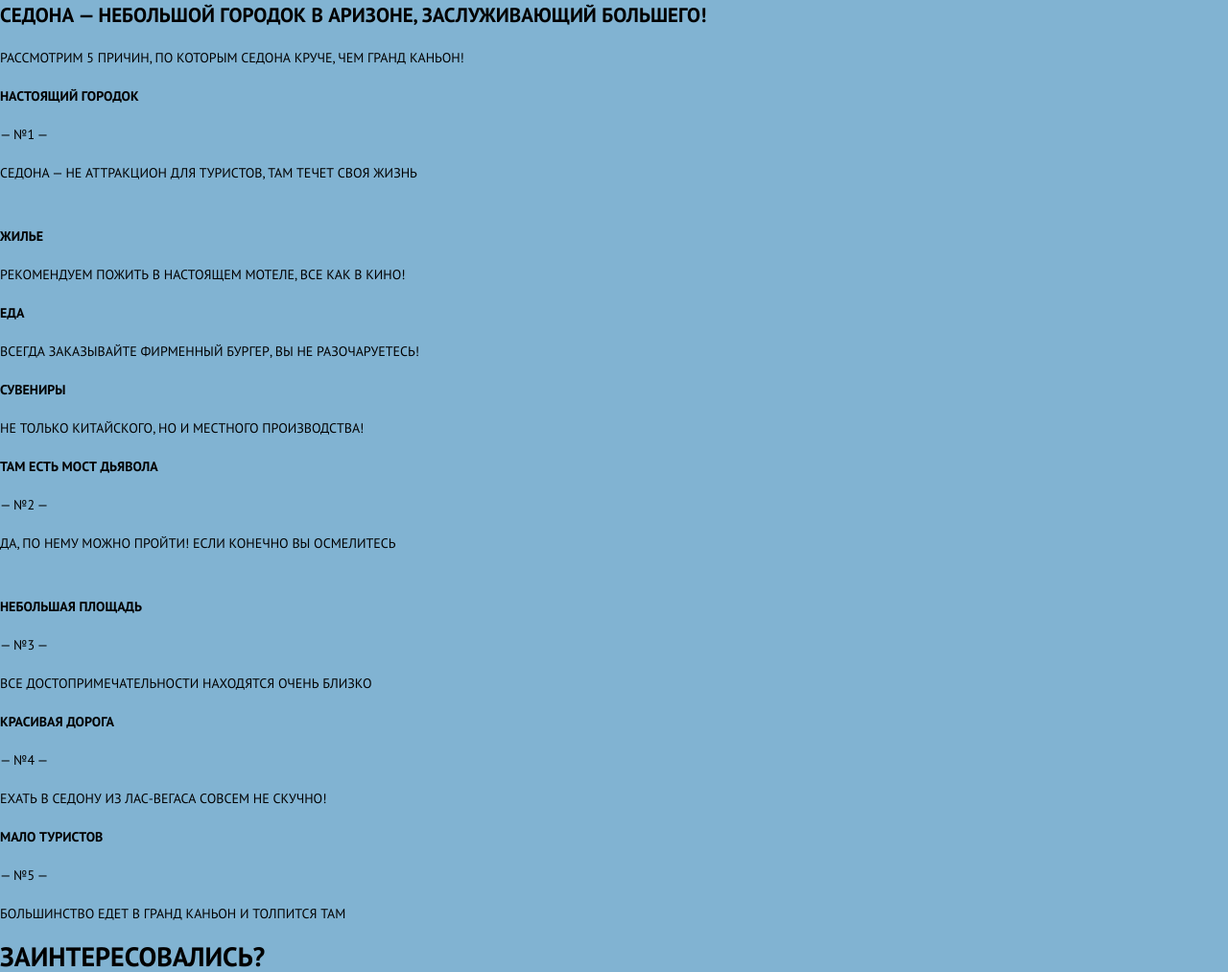
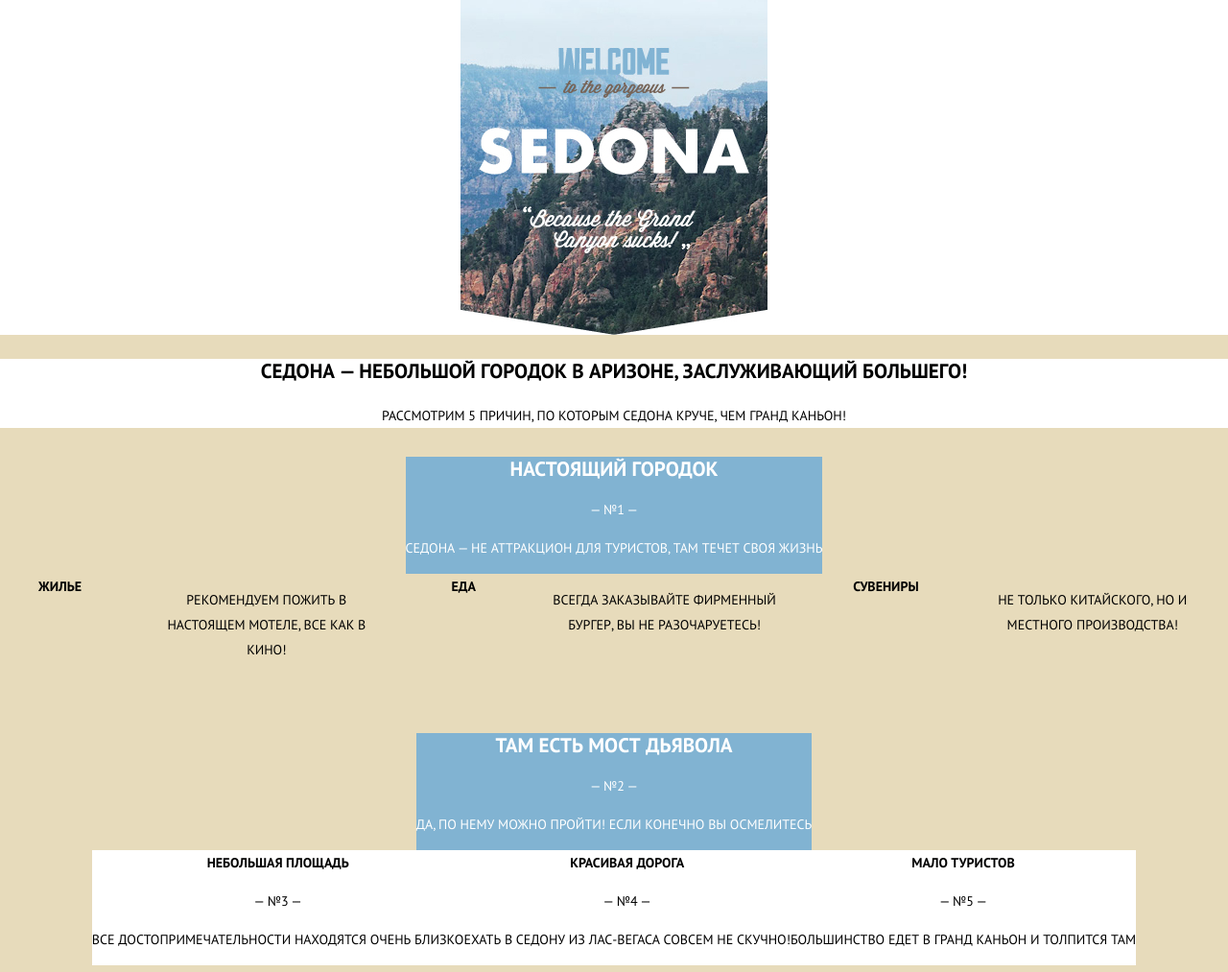
Before and after one commit to Linder47/sedona2, a plain HTML site: page index.html in a window 1280 px wide. Shown: the part 162-1175 px from the top of the page at 96% size. Drawn offline with Linux system fonts and the light colour scheme.

Commit message:
added start layout of blocks, main navigation

```diff
--- a/index.html
+++ b/index.html
@@ -24,66 +24,78 @@
                 </div>
                 <div class="logo-wrapper">
                     <div class="mini-logo">
-                        <img src="#" width="" height="" alt="Седона">
+                        <img src="#" width="" height="" alt="С">
                     </div>
                     <button class="main-nav__toggle" type="button">Закрыть меню</button>
                 </div>
             </nav>
             <div class="page-header__logo">
-                <img src="#" width="" height="" alt="Седона">
+                <img src="img/Intro.jpg" width="" height="" alt="Седона">
             </div>
             </header>
 
-            <div class="introduce">
+            <section class="introduce">
+            <div class="introduce-wrapper container">
                 <h2 class="introduce__title">СЕДОНА — небольшой городок в АРИЗОНЕ, зАСЛУЖИвающий большего!</h2>
                 <p class="introduce__text">Рассмотрим 5 причин, по которым Седона круче, чем гранд каньон!</p>
             </div>
+            </section>
 
             <section class="pluses">
-            <div class="reason-1">
-                <b class="reason-1__title">НАСТОЯЩИЙ ГОРОДОК</b>
-                <p class="reason-1__text">— №1 —</p>
-                <p class="reason-1__text">СЕДОНА — НЕ АТтРАКЦИОН ДЛЯ ТУРИСТОВ, ТАМ ТЕЧЕТ СВОЯ ЖИЗНЬ</p>
+                <div class="pluses-wrapper">
+                    <div class="plus-with-photo">
+            <div class="reason">
+                <b class="reason__title">НАСТОЯЩИЙ ГОРОДОК</b>
+                <p class="reason__text">— №1 —</p>
+                <p class="reason__text">СЕДОНА — НЕ АТтРАКЦИОН ДЛЯ ТУРИСТОВ, ТАМ ТЕЧЕТ СВОЯ ЖИЗНЬ</p>
             </div>
 
-            <div class="picture-1">
+            <div class="picture">
                 <img src="" width="" height="" alt="">
+                </div>
             </div>
 
+            <div class="plus-without-picture">
             <div class="pluses__img pluses__img-house"></div>
             <b class="pluses__title">Жилье</b>
             <p class="pluses__text">Рекомендуем пожить в настоящем мотеле, все как в кино!</p>
             <div class="pluses__img pluses__img-food"></div>
             <b class="pluses__title">ЕДА</b>
-            <p>Всегда заказывайте ФИРМЕННЫЙ БУРГЕР, Вы НЕ разочаруетесь!</p>
+            <p class="pluses__text">Всегда заказывайте ФИРМЕННЫЙ БУРГЕР, Вы НЕ разочаруетесь!</p>
             <div class="pluses__img"></div>
             <b class="pluses__title pluses__img-souvenirs">СУВЕНИРЫ</b>
-            <p>Не только китайского, но и местного производства!</p>
-
-            <div class="reason-2">
-                <b class="reason-2__title">ТАМ ЕСТЬ Мост дьявола</b>
-                <p class="reason-2__text">— №2 —</p>
-                <p class="reason-2__text">Да, по нему можно пройти! Если конечно вы осмелитесь</p>
+            <p class="pluses__text">Не только китайского, но и местного производства!</p>
             </div>
 
-            <div class="picture-2">
+            <div class="plus-with-photo">
+            <div class="reason">
+                <b class="reason__title">ТАМ ЕСТЬ Мост дьявола</b>
+                <p class="reason__text">— №2 —</p>
+                <p class="reason__text">Да, по нему можно пройти! Если конечно вы осмелитесь</p>
+            </div>
+
+            <div class="picture">
                 <img src="" width="" height="" alt="">
             </div>
+            </div>
 
-            <div class="reason-3">
-                <b class="reason-3__title">НЕБОЛЬШАЯ ПЛОЩАДЬ</b>
-                <p class="reason-3__text">— №3 —</p>
-                 <p class="reason-3__text">ВСЕ достопримечательности находятся очень близко</p>
+            <div class="plus-without-picture">
+            <div class="reason-three">
+                <b class="reason-three__title">НЕБОЛЬШАЯ ПЛОЩАДЬ</b>
+                <p class="reason-three__text">— №3 —</p>
+                 <p class="reason-three__text">ВСЕ достопримечательности находятся очень близко</p>
             </div>
-            <div class="reason-4">
-                <b class="reason-4__title">КРАСИВАЯ ДОРОГА</b>
-                <p class="reason-4__text">— №4 —</p>
-                 <p class="reason-4__text">ЕХАТЬ В СЕДОНУ ИЗ ЛАС-ВЕГАСА совсем НЕ СКУЧНО!</p>
+            <div class="reason-three">
+                <b class="reason-three__title">КРАСИВАЯ ДОРОГА</b>
+                <p class="reason-three__text">— №4 —</p>
+                 <p class="reason-three__text">ЕХАТЬ В СЕДОНУ ИЗ ЛАС-ВЕГАСА совсем НЕ СКУЧНО!</p>
             </div>
-            <div class="reason-5">
-                <b class="reason-5__title">МАЛО ТУРИСТОВ</b>
-                <p class="reason-5__text">— №5 —</p>
-                <p class="reason-5__text">Большинство едет в гранд каньон и толпится там</p>
+            <div class="reason-three">
+                <b class="reason-three__title">МАЛО ТУРИСТОВ</b>
+                <p class="reason-three__text">— №5 —</p>
+                <p class="reason-three__text">Большинство едет в гранд каньон и толпится там</p>
+            </div>
+            </div>
             </div>
             </section>
 
--- /dev/null
+++ b/less/blocks/introduce.less
@@ -0,0 +1,20 @@
+.introduce-wrapper {
+    color: #000;
+    background-color: #fff;
+}
+
+.introduce__title {
+    font-size: 21px;
+    line-height: 26px;
+    color:  #000;
+    margin-top: 25px;
+    margin-bottom: 20px;
+    text-align: center;
+    padding: 0 20px;
+}
+
+.introduce__text {
+    text-align: center;
+    padding: 0 20px;
+    margin-bottom: 30px;
+}
--- a/less/blocks/main-nav.less
+++ b/less/blocks/main-nav.less
@@ -15,6 +15,7 @@
 
 .main-nav_wrapper {
     width: auto;
+    background-color: @bg-blue;
 }
 
 .main-nav__item{
@@ -38,9 +39,10 @@
         padding: 15px 0;
     }
 
-    .main-nav__item {
-
-    }
+.main-nav_wrapper {
+    width: auto;
+    background-color: #fff;
+}
 
     .main-nav__item a[href] {
     text-decoration: none;
--- a/less/blocks/page-header.less
+++ b/less/blocks/page-header.less
@@ -21,3 +21,8 @@
         background-color: #fff;
     }
 }
+
+.page-header__logo {
+    display: flex;
+    margin: auto;
+}
--- /dev/null
+++ b/less/blocks/pluses.less
@@ -0,0 +1,61 @@
+.pluses-wrapper {
+    text-align: center;
+    display: flex;
+    flex-direction: column;
+    margin: auto;
+}
+
+.plus-with-photo {
+    display: flex;
+    flex-direction: column;
+    margin: auto;
+}
+
+.plus-without-picture {
+    display: flex;
+    flex-direction: column;
+    margin: auto;
+}
+
+.pluses__title {
+    padding-left: 70px;
+    padding-right: 20px;
+    text-align: left;
+}
+
+.pluses__text {
+    padding-left: 70px;
+    padding-right: 20px;
+    text-align: left;
+}
+
+@media @tablet-width {
+    .pluses-wrapper {
+        flex-direction: row;
+        flex-wrap: wrap;
+        margin: auto;
+    }
+
+    .plus-with-photo {
+        display: flex;
+        flex-direction: row;
+        margin: auto;
+    }
+
+    .plus-without-picture {
+        display: flex;
+        flex-direction: row;
+        margin: auto;
+    }
+
+    .pluses__title {
+        padding: 0 40px;
+        text-align: center;
+    }
+
+    .pluses__text {
+        padding: 0 40px;
+        padding-bottom: 60px;
+        text-align: center;
+    }
+}
--- /dev/null
+++ b/less/blocks/reason-three.less
@@ -0,0 +1,4 @@
+.reason-three {
+    background-color: #fff;
+    color: #000;
+}
--- /dev/null
+++ b/less/blocks/reason.less
@@ -0,0 +1,10 @@
+.reason {
+    background-color: @bg-blue;
+    color: #fff;
+}
+
+.reason__title {
+    font-size: 21px;
+    line-height: 26px;
+    padding-top: 40px;
+}
--- a/less/global/fonts.less
+++ b/less/global/fonts.less
@@ -1,5 +1,7 @@
 html, body {
-    background-color: #81b3d2;
+    background-color: #e7dbbb;
+    margin: 0;
+    padding: 0;
 }
 
 body {
@@ -8,4 +10,5 @@ body {
     font-family: "PT Sans", "Arial", sans-serif;
     text-transform: uppercase;
     text-decoration: none;
+    font-weight: 400;
 }
--- a/less/global/scaffolding.less
+++ b/less/global/scaffolding.less
@@ -0,0 +1,7 @@
+.container {
+    /*display: flex;
+    flex-direction: column;
+    margin: auto;
+    width: 88%;
+    */
+}
--- a/less/mixins.less
+++ b/less/mixins.less
@@ -12,11 +12,19 @@
 }
 */
 
-.container-fluid() {
+/*.container-fluid() {
     width: auto;
 
     @media @desktop-width {
         width: 94%;
        /* max-width: ;*/
-        margin: 0 auto;
+     /*   margin: 0 auto;
     }
+
+*/
+
+.title-18() {
+  font-size: 18px;
+  font-weight: 700;
+  color: #000000;
+}
--- a/less/style.less
+++ b/less/style.less
@@ -6,3 +6,7 @@
 @import "global/scaffolding.less";
 @import "blocks/page-header.less";
 @import "blocks/main-nav.less";
+@import "blocks/introduce.less";
+@import "blocks/pluses.less";
+@import "blocks/reason.less";
+@import "blocks/reason-three.less";
```
Also changed, not shown: css/style.css, img/Intro.jpg (added), img/logotyle-mobile.png (renamed from less/logotyle-mobile.png), less/Intro.png (added).
